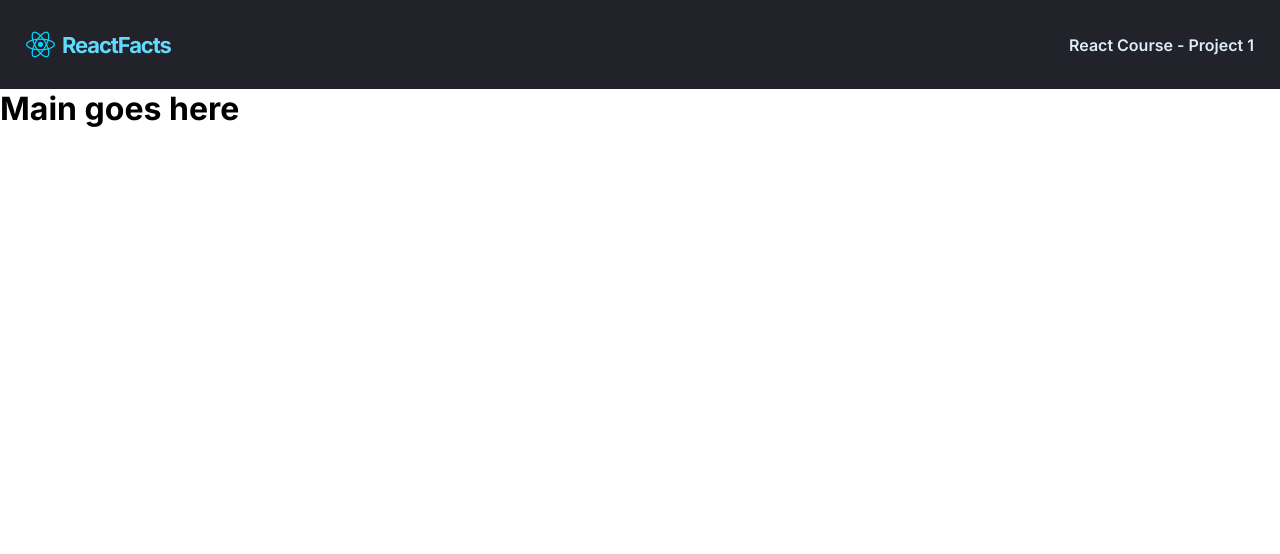
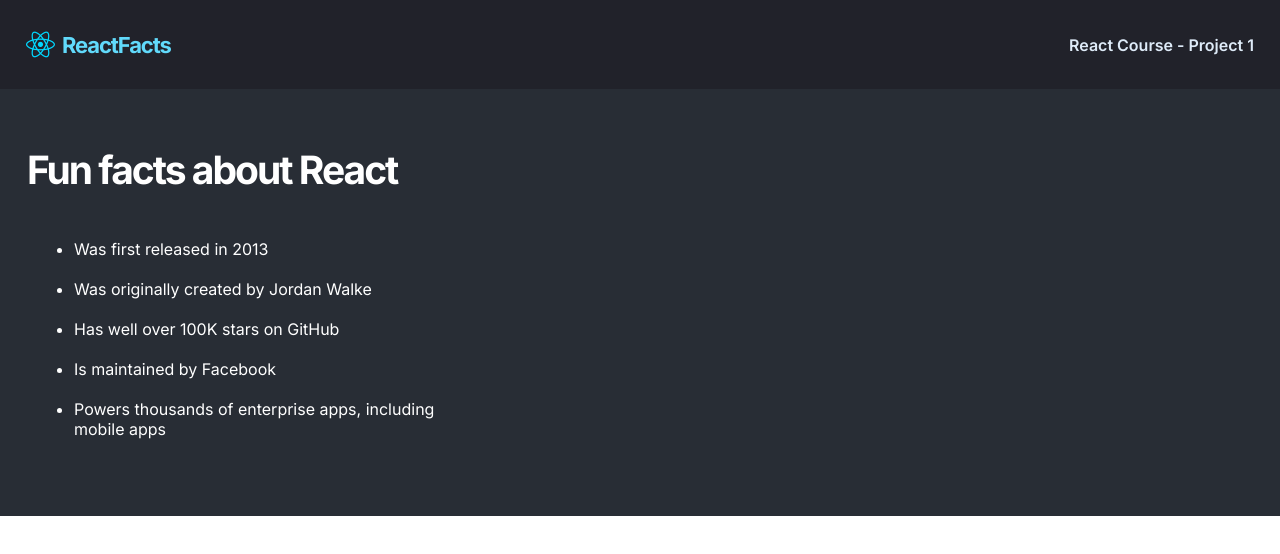
Before and after one commit to abdelkarim-achlaih/Scrimba, a React (Vite) app in the folder Project-1 React Info Site/Project-1/: page / in a window 1280 px wide. Shown: the top 554 px of the page. Built offline with nearby package versions, Linux system fonts and the light colour scheme.

Commit message:
Project-1 || Add Main content + styles

```diff
--- a/Project-1 React Info Site/Project-1/src/components/Main.jsx
+++ b/Project-1 React Info Site/Project-1/src/components/Main.jsx
@@ -1,3 +1,14 @@
 export default function Main() {
-	return <h1>Main goes here</h1>;
+	return (
+		<div className="main">
+			<h1>Fun facts about React</h1>
+			<ul>
+				<li>Was first released in 2013</li>
+				<li>Was originally created by Jordan Walke</li>
+				<li>Has well over 100K stars on GitHub</li>
+				<li>Is maintained by Facebook</li>
+				<li>Powers thousands of enterprise apps, including mobile apps</li>
+			</ul>
+		</div>
+	);
 }
--- a/Project-1 React Info Site/Project-1/src/css/styles.css
+++ b/Project-1 React Info Site/Project-1/src/css/styles.css
@@ -40,4 +40,34 @@ nav h2:last-of-type {
   font-weight: 600;
   line-height: normal;
   margin-left: auto;
+}
+
+.main {
+  background-color: #282D35;
+  padding-top: 57px;
+  padding-bottom: 57px;
+}
+.main h1 {
+  color: #FFF;
+  font-family: Inter;
+  font-size: 39px;
+  font-style: normal;
+  font-weight: 700;
+  line-height: normal;
+  letter-spacing: -2px;
+  margin-left: 27px;
+  margin-bottom: 46px;
+}
+.main ul {
+  margin-left: 74px;
+}
+.main ul li {
+  margin-bottom: 20px;
+  color: #FFF;
+  font-family: Inter;
+  font-size: 16px;
+  font-style: normal;
+  font-weight: 400;
+  line-height: normal;
+  width: 390px;
 }/*# sourceMappingURL=styles.css.map */
--- a/Project-1 React Info Site/Project-1/src/css/styles.scss
+++ b/Project-1 React Info Site/Project-1/src/css/styles.scss
@@ -1,5 +1,6 @@
 $mainColor: #61DAFB;
 $secondColor: #DEEBF8;
+$thirdColor: #FFF;
 $bgColor: #21222A;
 $bgSecond: #282D35;
 
@@ -49,3 +50,36 @@ nav {
     margin-left: auto;
   }
 }
+
+.main {
+  background-color: $bgSecond;
+  padding-top: 57px;
+  padding-bottom: 57px;
+
+  h1 {
+    color: $thirdColor;
+    font-family: Inter;
+    font-size: 39px;
+    font-style: normal;
+    font-weight: 700;
+    line-height: normal;
+    letter-spacing: -2px;
+    margin-left: 27px;
+    margin-bottom: 46px;
+  }
+
+  ul {
+    margin-left: 74px;
+
+    li {
+      margin-bottom: 20px;
+      color: $thirdColor;
+      font-family: Inter;
+      font-size: 16px;
+      font-style: normal;
+      font-weight: 400;
+      line-height: normal;
+      width: 390px;
+    }
+  }
+}
```
Also changed, not shown: 1 other file (tests, documents, lock files or other folders).
